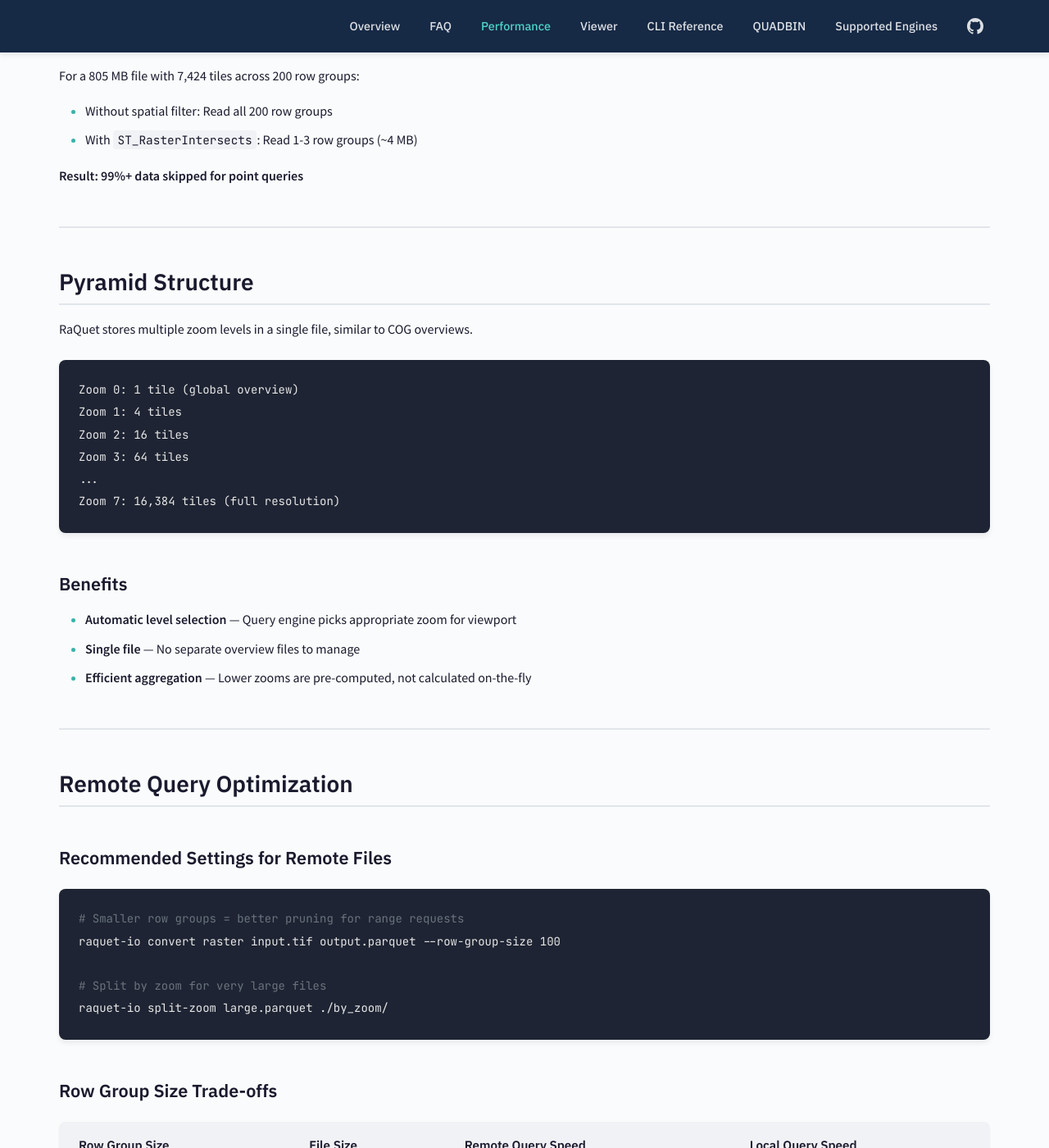
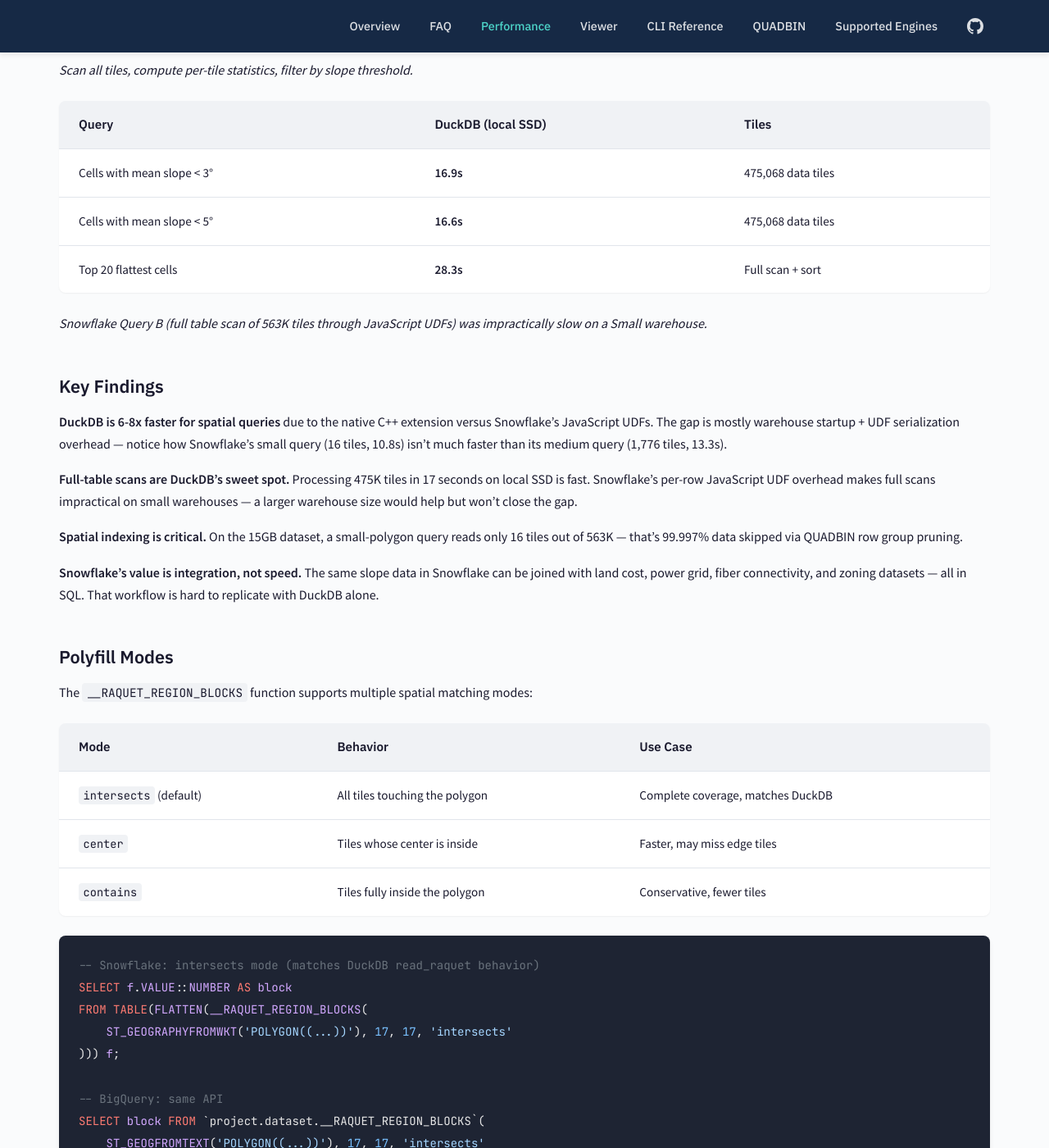
Before and after one commit to CartoDB/raquet, a Jekyll site: the page built from docs/performance.md, in a window 1280 px wide and 1400 px high, scrolled down 3723 px. Shown: the whole window at 82% size. Built offline with Jekyll 4.4.1, drawn with Linux system fonts in a browser that asks for light colours; some of the changed text lies outside the part shown.

Commit message:
Add 15GB benchmark results and polyfill mode support to benchmark script
- Update performance.md with DuckDB vs Snowflake 15GB benchmark results
- Add maryland polygon set to benchmark.py for 15GB dataset coverage area
- Add --polygons flag (loudoun/maryland) to select polygon set
- Use local duckdb-raquet build binary and direct LOAD for extension

Co-Authored-By: Claude Opus 4.6 <noreply@anthropic.com>

````diff
--- a/docs/performance.md
+++ b/docs/performance.md
@@ -28,7 +28,7 @@ RaQuet achieves significant compression compared to source formats, especially f
 
 ---
 
-## DuckDB vs BigQuery
+## DuckDB vs BigQuery (Small Dataset)
 
 We benchmarked both RaQuet implementations using [TCI.parquet](https://storage.googleapis.com/raquet_demo_data/TCI.parquet) (Sentinel-2 True Color imagery, 261 MB, 3,225 tiles across zoom levels 7-14).
 
@@ -69,6 +69,74 @@ RaQuet files contain tiles at multiple zoom levels (overviews). When querying re
 
 - **DuckDB:** `quadbin_intersects(block, geometry)` automatically finds tiles at all resolutions
 - **BigQuery:** Use `__RAQUET_REGION_BLOCKS(geom, min_zoom, max_zoom)` to query across pyramid levels. Standard `QUADBIN_POLYFILL_MODE` only returns tiles at a single zoom level.
+
+---
+
+## Large-Scale Benchmark: 15GB Slope Raster (563K tiles)
+
+We benchmarked a real-world use case: **data center site suitability analysis** on a 15GB slope raster covering the DC metro area and Maryland (1-meter resolution LiDAR-derived slope). The dataset was partitioned into 156 files using `raquet-io partition` and loaded into both DuckDB (local SSD) and Snowflake (Small warehouse).
+
+### Dataset
+
+| Asset | Size | Details |
+|-------|------|---------|
+| Source DEM tiles | ~15 GB | USGS 3DEP 1m resolution |
+| Slope as RaQuet | 14.1 GB | 563,517 tiles, zoom 17, 156 partition files |
+
+### Query A: Score a Candidate Site
+
+*Given a polygon, compute slope statistics for all tiles that intersect it.*
+
+| Site Size | DuckDB (local SSD) | Snowflake (Small WH) | Tiles |
+|-----------|--------------------|-----------------------|-------|
+| ~0.5 km² | **1.9s** | 10.8s | 16 |
+| ~25 km² | **1.7s** | 13.3s | 1,776 |
+| ~3,000 km² | **4.3s** | 31.2s | 60,390 |
+
+### Query B: Full Area Suitability Scan
+
+*Scan all tiles, compute per-tile statistics, filter by slope threshold.*
+
+| Query | DuckDB (local SSD) | Tiles |
+|-------|--------------------|----|
+| Cells with mean slope < 3° | **16.9s** | 475,068 data tiles |
+| Cells with mean slope < 5° | **16.6s** | 475,068 data tiles |
+| Top 20 flattest cells | **28.3s** | Full scan + sort |
+
+*Snowflake Query B (full table scan of 563K tiles through JavaScript UDFs) was impractically slow on a Small warehouse.*
+
+### Key Findings
+
+**DuckDB is 6-8x faster for spatial queries** due to the native C++ extension versus Snowflake's JavaScript UDFs. The gap is mostly warehouse startup + UDF serialization overhead — notice how Snowflake's small query (16 tiles, 10.8s) isn't much faster than its medium query (1,776 tiles, 13.3s).
+
+**Full-table scans are DuckDB's sweet spot.** Processing 475K tiles in 17 seconds on local SSD is fast. Snowflake's per-row JavaScript UDF overhead makes full scans impractical on small warehouses — a larger warehouse size would help but won't close the gap.
+
+**Spatial indexing is critical.** On the 15GB dataset, a small-polygon query reads only 16 tiles out of 563K — that's 99.997% data skipped via QUADBIN row group pruning.
+
+**Snowflake's value is integration, not speed.** The same slope data in Snowflake can be joined with land cost, power grid, fiber connectivity, and zoning datasets — all in SQL. That workflow is hard to replicate with DuckDB alone.
+
+### Polyfill Modes
+
+The `__RAQUET_REGION_BLOCKS` function supports multiple spatial matching modes:
+
+| Mode | Behavior | Use Case |
+|------|----------|----------|
+| `intersects` (default) | All tiles touching the polygon | Complete coverage, matches DuckDB |
+| `center` | Tiles whose center is inside | Faster, may miss edge tiles |
+| `contains` | Tiles fully inside the polygon | Conservative, fewer tiles |
+
+```sql
+-- Snowflake: intersects mode (matches DuckDB read_raquet behavior)
+SELECT f.VALUE::NUMBER AS block
+FROM TABLE(FLATTEN(__RAQUET_REGION_BLOCKS(
+    ST_GEOGRAPHYFROMWKT('POLYGON((...))'), 17, 17, 'intersects'
+))) f;
+
+-- BigQuery: same API
+SELECT block FROM `project.dataset.__RAQUET_REGION_BLOCKS`(
+    ST_GEOGFROMTEXT('POLYGON((...))'), 17, 17, 'intersects'
+);
+```
 
 ---
 
````
Also changed, not shown: scripts/benchmark.py (+74 -27 lines).
